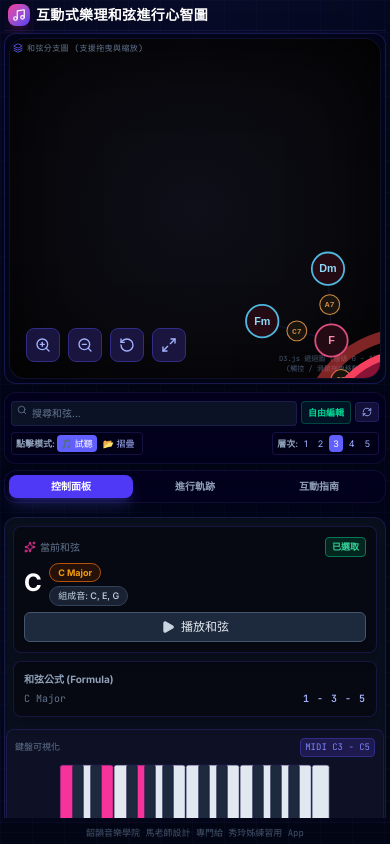
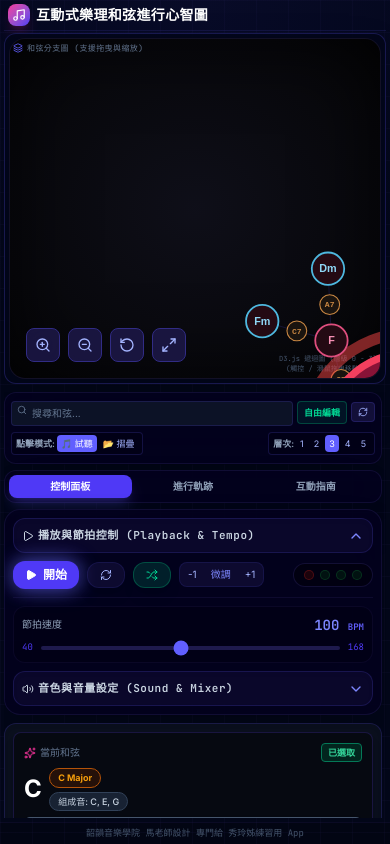
Before and after one commit to AymiMensa/ChordTree, a React (Vite) app: page / in a window 390 px wide. Built offline with nearby package versions, Linux system fonts and the light colour scheme.

Commit message:
UI: Add scrollbar to right panel for mobile devices

```diff
--- a/src/App.tsx
+++ b/src/App.tsx
@@ -537,7 +537,7 @@ export default function App() {
           </div>
 
           {/* RIGHT COLUMN (Controls) */}
-          <div className="flex flex-col flex-1 landscape:flex-none landscape:w-[48%] lg:flex-none lg:w-[400px] xl:w-[450px] shrink-0 gap-1.5 sm:gap-2 min-h-0">
+          <div className="flex flex-col flex-1 landscape:flex-none landscape:w-[48%] lg:flex-none lg:w-[400px] xl:w-[450px] shrink-0 gap-1.5 sm:gap-2 min-h-0 overflow-y-auto custom-scrollbar pb-2 pr-1">
 
             {/* Global Controls Card (Moved from header) */}
             <div className="flex flex-col gap-1.5 shrink-0 bg-[#03001e]/80 backdrop-blur-xl border border-indigo-950/50 rounded-xl p-1.5 sm:p-2 shadow-2xl">
@@ -654,10 +654,10 @@ export default function App() {
             </div>
 
             {/* Tab Content Container */}
-            <div className="flex-1 overflow-hidden relative flex flex-col gap-2 min-h-0">
-              <div className="flex-1 overflow-y-auto custom-scrollbar">
+            <div className="flex-none relative flex flex-col gap-2">
+              <div className="flex-none">
                   {activeTab === "controls" && (
-                    <div className="animate-in fade-in slide-in-from-bottom-2 duration-300 h-full">
+                    <div className="animate-in fade-in slide-in-from-bottom-2 duration-300">
                       <MetronomeControls
                         playbackState={playbackState}
                         onTogglePlay={handleTogglePlay}
@@ -690,7 +690,7 @@ export default function App() {
                   )}
 
                   {activeTab === "path" && (
-                    <div className="animate-in fade-in slide-in-from-bottom-2 duration-300 bg-[#030018]/80 border border-indigo-950/40 rounded-xl p-3 flex flex-col gap-2 h-full">
+                    <div className="animate-in fade-in slide-in-from-bottom-2 duration-300 bg-[#030018]/80 border border-indigo-950/40 rounded-xl p-3 flex flex-col gap-2">
                       <div className="flex items-center justify-between text-[9px] font-mono uppercase tracking-wider text-slate-400 shrink-0">
                         <span className="flex items-center gap-1 font-semibold text-pink-400">
                           <Sparkles className="w-2.5 h-2.5" />
@@ -743,7 +743,7 @@ export default function App() {
                   )}
 
                   {activeTab === "guide" && (
-                    <div className="animate-in fade-in slide-in-from-bottom-2 duration-300 h-full">
+                    <div className="animate-in fade-in slide-in-from-bottom-2 duration-300">
                       <InteractiveGuides />
                     </div>
                   )}
--- a/src/components/InteractiveGuides.tsx
+++ b/src/components/InteractiveGuides.tsx
@@ -13,7 +13,7 @@ export const InteractiveGuides: React.FC = () => {
   const [isOpen, setIsOpen] = useState(false);
 
   return (
-    <div className="w-full bg-[#040117]/60 border border-indigo-950/30 rounded-2xl p-4 sm:p-5 flex flex-col gap-4 text-xs text-slate-300 leading-relaxed shadow-xl h-full overflow-y-auto custom-scrollbar">
+    <div className="w-full bg-[#040117]/60 border border-indigo-950/30 rounded-2xl p-4 sm:p-5 flex flex-col gap-4 text-xs text-slate-300 leading-relaxed shadow-xl">
       {/* Quick Intro */}
       <div className="flex items-center gap-2 mb-1">
         <HelpCircle className="w-5 h-5 text-indigo-400 shrink-0" />
--- a/src/components/MetronomeControls.tsx
+++ b/src/components/MetronomeControls.tsx
@@ -62,7 +62,7 @@ export const MetronomeControls: React.FC<MetronomeControlsProps> = ({
   const isTransition = currentStep?.type === "transition";
 
   return (
-    <div className="w-full bg-[#03001e]/80 backdrop-blur-xl border border-indigo-950/50 rounded-2xl p-2 sm:p-3 md:p-4 flex flex-col gap-2 md:gap-3 shadow-2xl h-full overflow-y-auto custom-scrollbar">
+    <div className="w-full bg-[#03001e]/80 backdrop-blur-xl border border-indigo-950/50 rounded-2xl p-2 sm:p-3 md:p-4 flex flex-col gap-2 md:gap-3 shadow-2xl">
       {/* 1. Playback & Tempo Accordion */}
       <div className="flex flex-col gap-2">
         <button
```
